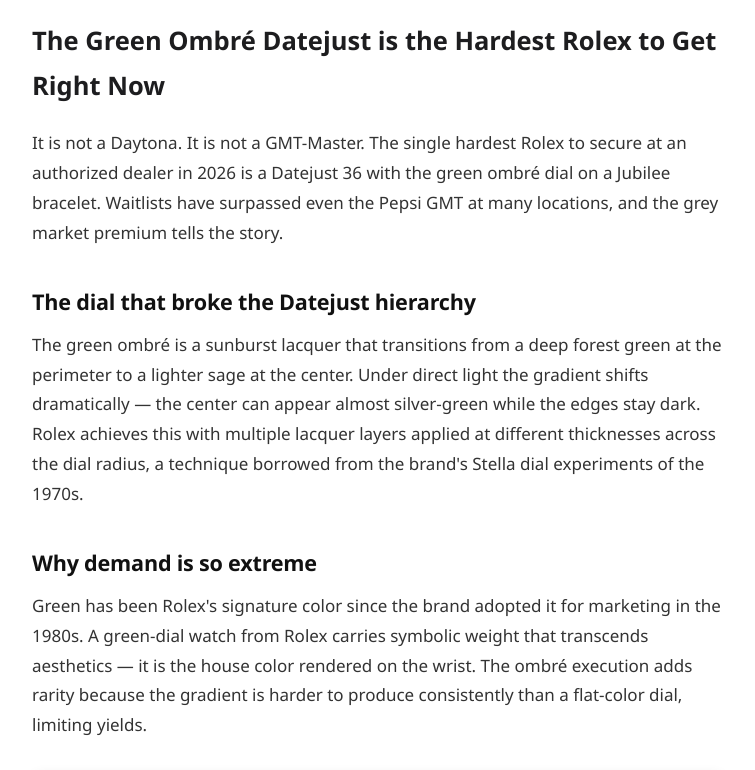
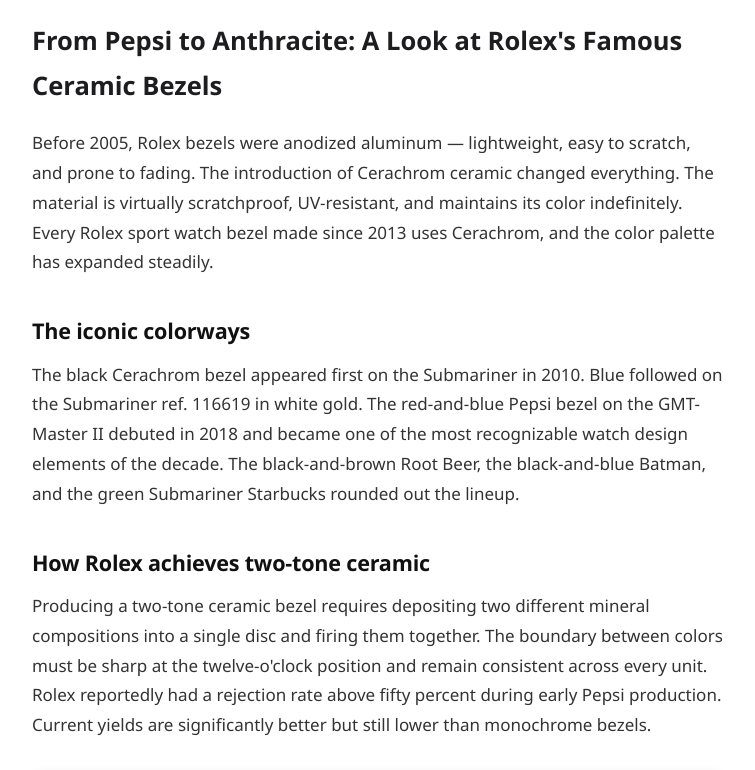
Before and after one commit to salutethegenius/resources-dxzw7z, a plain HTML site: page index.html in a window 1280 px wide. Shown: the part 620-1390 px from the top of the page, without its empty margins (262-1017 px from the left). Drawn offline with Linux system fonts and the light colour scheme; grey boxes are pictures that could not be loaded.

Commit message:
Refresh resources index

```diff
--- a/index.html
+++ b/index.html
@@ -4,19 +4,19 @@
 <meta charset="utf-8">
 <meta name="viewport" content="width=device-width,initial-scale=1">
 <meta name="robots" content="index,follow">
-<meta name="description" content="The gradient green dial Datejust 36 has become the most sought-after Rolex of 2026. AD allocations are measured in single digits per quarter.">
-<meta property="og:title" content="The Green Ombré Datejust is the Hardest Rolex to Get Right Now">
-<meta property="og:description" content="The gradient green dial Datejust 36 has become the most sought-after Rolex of 2026. AD allocations are measured in single digits per quarter.">
+<meta name="description" content="Rolex&#x27;s Cerachrom ceramic bezels are nearly indestructible and define the modern sport watch aesthetic. A complete guide to every color variant produced to date.">
+<meta property="og:title" content="From Pepsi to Anthracite: A Look at Rolex&#x27;s Famous Ceramic Bezels">
+<meta property="og:description" content="Rolex&#x27;s Cerachrom ceramic bezels are nearly indestructible and define the modern sport watch aesthetic. A complete guide to every color variant produced to date.">
 <meta property="og:type" content="article">
 <meta property="og:image" content="https://images.unsplash.com/photo-1548171915-e79a380a2a4b?w=1200&amp;h=600&amp;fit=crop&amp;q=80">
 <meta name="twitter:card" content="summary_large_image">
-<meta name="twitter:title" content="The Green Ombré Datejust is the Hardest Rolex to Get Right Now">
-<meta name="twitter:description" content="The gradient green dial Datejust 36 has become the most sought-after Rolex of 2026. AD allocations are measured in single digits per quarter.">
+<meta name="twitter:title" content="From Pepsi to Anthracite: A Look at Rolex&#x27;s Famous Ceramic Bezels">
+<meta name="twitter:description" content="Rolex&#x27;s Cerachrom ceramic bezels are nearly indestructible and define the modern sport watch aesthetic. A complete guide to every color variant produced to date.">
 <meta name="twitter:image" content="https://images.unsplash.com/photo-1548171915-e79a380a2a4b?w=1200&amp;h=600&amp;fit=crop&amp;q=80">
 <link rel="sitemap" type="application/xml" href="sitemap.xml">
 <link rel="canonical" href="https://salutethegenius.github.io/resources-dxzw7z/">
-<title>The Green Ombré Datejust is the Hardest Rolex to Get Right Now</title>
-<script type="application/ld+json">{"@context": "https://schema.org", "@type": "Article", "headline": "The Green Ombr\u00e9 Datejust is the Hardest Rolex to Get Right Now", "description": "The gradient green dial Datejust 36 has become the most sought-after Rolex of 2026. AD allocations are measured in single digits per quarter.", "image": "https://images.unsplash.com/photo-1548171915-e79a380a2a4b?w=1200&h=600&fit=crop&q=80", "datePublished": "2026-04-18", "dateModified": "2026-04-18", "author": {"@type": "Person", "name": "Thomas Kessler"}, "mainEntityOfPage": "https://salutethegenius.github.io/resources-dxzw7z/"}</script>
+<title>From Pepsi to Anthracite: A Look at Rolex&#x27;s Famous Ceramic Bezels</title>
+<script type="application/ld+json">{"@context": "https://schema.org", "@type": "Article", "headline": "From Pepsi to Anthracite: A Look at Rolex's Famous Ceramic Bezels", "description": "Rolex's Cerachrom ceramic bezels are nearly indestructible and define the modern sport watch aesthetic. A complete guide to every color variant produced to date.", "image": "https://images.unsplash.com/photo-1548171915-e79a380a2a4b?w=1200&h=600&fit=crop&q=80", "datePublished": "2026-04-18", "dateModified": "2026-04-18", "author": {"@type": "Person", "name": "Thomas Kessler"}, "mainEntityOfPage": "https://salutethegenius.github.io/resources-dxzw7z/"}</script>
 <link rel="preconnect" href="https://fonts.googleapis.com">
 <link rel="preconnect" href="https://fonts.gstatic.com" crossorigin>
 <link href="https://fonts.googleapis.com/css2?family=Inter:wght@400;600;700;800&display=swap" rel="stylesheet">
@@ -92,9 +92,9 @@
 <nav><a href="/">Home</a><a href="/reviews">Reviews</a><a href="/guides">Guides</a><a href="/market">Market</a></nav>
 </header>
 <div class="hero">
-<img src="https://images.unsplash.com/photo-1548171915-e79a380a2a4b?w=1200&amp;h=600&amp;fit=crop&amp;q=80" alt="The Green Ombré Datejust is the Hardest Rolex to Get Right Now" width="1200" height="600">
+<img src="https://images.unsplash.com/photo-1548171915-e79a380a2a4b?w=1200&amp;h=600&amp;fit=crop&amp;q=80" alt="From Pepsi to Anthracite: A Look at Rolex&#x27;s Famous Ceramic Bezels" width="1200" height="600">
 <div class="overlay">
-<h1>The Green Ombré Datejust is the Hardest Rolex to Get Right Now</h1>
+<h1>From Pepsi to Anthracite: A Look at Rolex&#x27;s Famous Ceramic Bezels</h1>
 <div class="meta">April 18, 2026 &middot; 1 min read</div>
 </div>
 </div>
@@ -108,20 +108,20 @@
 </div>
 </div>
 <article class="resources-article">
-<h1>The Green Ombré Datejust is the Hardest Rolex to Get Right Now</h1>
-<p>It is not a Daytona. It is not a GMT-Master. The single hardest Rolex to secure at an authorized dealer in 2026 is a Datejust 36 with the green ombré dial on a Jubilee bracelet. Waitlists have surpassed even the Pepsi GMT at many locations, and the grey market premium tells the story.</p>
-<h2>The dial that broke the Datejust hierarchy</h2>
-<p>The green ombré is a sunburst lacquer that transitions from a deep forest green at the perimeter to a lighter sage at the center. Under direct light the gradient shifts dramatically — the center can appear almost silver-green while the edges stay dark. Rolex achieves this with multiple lacquer layers applied at different thicknesses across the dial radius, a technique borrowed from the brand&#x27;s Stella dial experiments of the 1970s.</p>
-<h2>Why demand is so extreme</h2>
-<p>Green has been Rolex&#x27;s signature color since the brand adopted it for marketing in the 1980s. A green-dial watch from Rolex carries symbolic weight that transcends aesthetics — it is the house color rendered on the wrist. The ombré execution adds rarity because the gradient is harder to produce consistently than a flat-color dial, limiting yields.</p>
-<figure class="inline-img"><img src="https://images.unsplash.com/photo-1508685096489-7aacd43bd3b1?w=800&amp;h=450&amp;fit=crop&amp;q=80" alt="The Green Ombré Datejust is the Hardest Rolex to Get Right Now" width="800" height="450" loading="lazy"><figcaption>Image courtesy of Unsplash</figcaption></figure>
-<p>Grey market prices for the green ombré are moving fast. <a href="https://enigma.qzz.io/swiss-replica-rolex" rel="noopener">swiss replica rolex</a> tracks real transaction data so buyers know exactly where the market stands before committing.</p>
-<h2>Current market pricing</h2>
-<p>The green ombré Datejust 36 in Oystersteel on Jubilee retails at approximately CHF 9,250. Verified grey market transactions in March and April 2026 ranged from USD 14,800 to USD 16,500 — a premium of sixty to seventy percent. The Rolesor version in Oystersteel and yellow gold commands even higher premiums, with some dealers quoting above USD 20,000.</p>
+<h1>From Pepsi to Anthracite: A Look at Rolex&#x27;s Famous Ceramic Bezels</h1>
+<p>Before 2005, Rolex bezels were anodized aluminum — lightweight, easy to scratch, and prone to fading. The introduction of Cerachrom ceramic changed everything. The material is virtually scratchproof, UV-resistant, and maintains its color indefinitely. Every Rolex sport watch bezel made since 2013 uses Cerachrom, and the color palette has expanded steadily.</p>
+<h2>The iconic colorways</h2>
+<p>The black Cerachrom bezel appeared first on the Submariner in 2010. Blue followed on the Submariner ref. 116619 in white gold. The red-and-blue Pepsi bezel on the GMT-Master II debuted in 2018 and became one of the most recognizable watch design elements of the decade. The black-and-brown Root Beer, the black-and-blue Batman, and the green Submariner Starbucks rounded out the lineup.</p>
+<h2>How Rolex achieves two-tone ceramic</h2>
+<p>Producing a two-tone ceramic bezel requires depositing two different mineral compositions into a single disc and firing them together. The boundary between colors must be sharp at the twelve-o&#x27;clock position and remain consistent across every unit. Rolex reportedly had a rejection rate above fifty percent during early Pepsi production. Current yields are significantly better but still lower than monochrome bezels.</p>
+<figure class="inline-img"><img src="https://images.unsplash.com/photo-1508685096489-7aacd43bd3b1?w=800&amp;h=450&amp;fit=crop&amp;q=80" alt="From Pepsi to Anthracite: A Look at Rolex&#x27;s Famous Ceramic Bezels" width="800" height="450" loading="lazy"><figcaption>Image courtesy of Unsplash</figcaption></figure>
+<p>Different bezel variants command different premiums on the secondary market — some dramatically so. <a href="https://rolexexpert.io/" rel="noopener">swiss replica rolex</a> provides pricing breakdowns by reference and bezel color.</p>
+<h2>The 2026 additions</h2>
+<p>This year introduced Anthracite — a dark metallic grey with a faint purple undertone that appears on the new Yacht-Master and a special Datejust configuration. Rolex also debuted a gradient green-to-black bezel on the 2026 Submariner that fades seamlessly across the sixty-minute scale. The gradient technique is new for Cerachrom and suggests Rolex is pushing the material science further than anyone expected.</p>
 </article>
 
 <div class="share-bar">
-<a class="tw" href="https://twitter.com/intent/tweet?text=The Green Ombré Datejust is the Hardest Rolex to Get Right Now&url=https://salutethegenius.github.io/resources-dxzw7z/" target="_blank" rel="noopener">Twitter</a>
+<a class="tw" href="https://twitter.com/intent/tweet?text=From Pepsi to Anthracite: A Look at Rolex&#x27;s Famous Ceramic Bezels&url=https://salutethegenius.github.io/resources-dxzw7z/" target="_blank" rel="noopener">Twitter</a>
 <a class="fb" href="https://www.facebook.com/sharer/sharer.php?u=https://salutethegenius.github.io/resources-dxzw7z/" target="_blank" rel="noopener">Facebook</a>
 <a class="li" href="https://www.linkedin.com/sharing/share-offsite/?url=https://salutethegenius.github.io/resources-dxzw7z/" target="_blank" rel="noopener">LinkedIn</a>
 </div>
```
